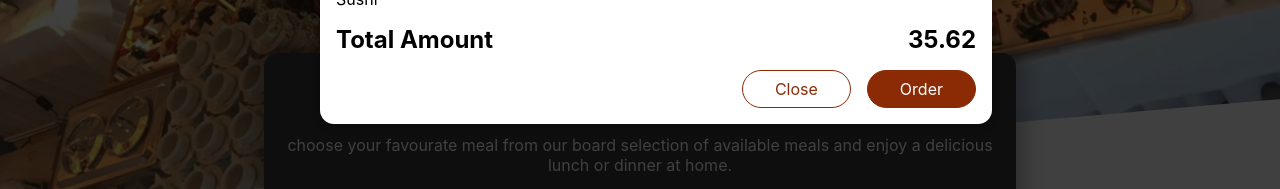
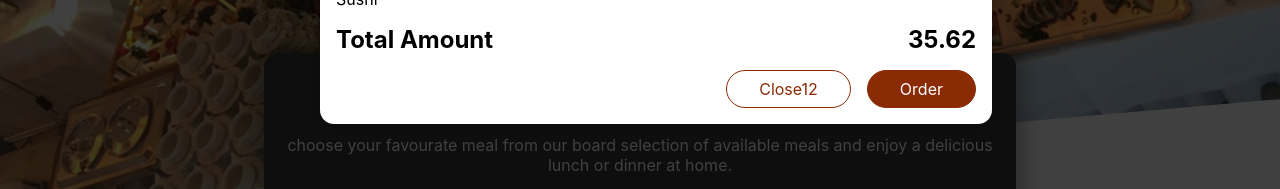
Before and after one commit to SatishGwl/Food-Order-App, a React (Create React App) app: page / in a window 1280 px wide. Shown: the part 187-376 px from the top of the page. Built offline with nearby package versions, Linux system fonts and the light colour scheme.

Commit message:
managing cart and modal state

```diff
--- a/src/App.js
+++ b/src/App.js
@@ -1,4 +1,4 @@
-import React, {Fragment} from 'react';
+import React, {Fragment, useState} from 'react';
 import Header from './components/Layout/Header';
 import Meals from './components/Meals/Meals';
 import Cart from './components/Cart/Cart'
@@ -6,10 +6,19 @@
 import './App.css';
 
 const App = ()=> {
+ const [cartIsShown, setCartIsShown] = useState('false');
+
+ const showCartHandler = () => {
+  setCartIsShown(true);
+ };
+
+ const hideCartHandler = ()=> {
+   setCartIsShown(false);
+ };
   return (
     <Fragment>
-      <Cart/>
-      <Header/>
+      { cartIsShown && <Cart onClose={hideCartHandler}/>}
+      <Header onShowCart={showCartHandler}/>
     <main>
       <Meals/>
     </main>
--- a/src/components/Cart/Cart.js
+++ b/src/components/Cart/Cart.js
@@ -11,14 +11,14 @@
   );
 
   return (
-    <Modal>
+    <Modal onClose={props.onClose}>
       {cartItems}
       <div className={classes.total}>
         <span>Total Amount</span>
         <span>35.62</span>
       </div>
       <div className={classes.actions}>
-        <button className={classes['button--alt']}>Close</button>
+        <button className={classes['button--alt']} onClick={props.onClose}>Close12</button>
         <button className={classes.button}>Order</button>
       </div>
     </Modal>
--- a/src/components/Layout/Header.js
+++ b/src/components/Layout/Header.js
@@ -6,7 +6,7 @@
     return <Fragment>
         <header className={classes.header}>
             <h1>Meals</h1>
-            <HeaderCartButton/>
+            <HeaderCartButton onClick={props.onShowCart}/>
         </header>
         <div className={classes['main-image']}>
             <img src={mealsImage} alt="A table full of delicious food!"/>
--- a/src/components/Layout/HeaderCartButton.js
+++ b/src/components/Layout/HeaderCartButton.js
@@ -3,7 +3,7 @@
 
 const HeaderCartButton = (props) => {
   return (
-    <button className={classes.button}>
+    <button className={classes.button} onClick={props.onClick}>
       <span className={classes.icon}>
         <CartIcon />
       </span>
--- a/src/components/UI/Modal.js
+++ b/src/components/UI/Modal.js
@@ -4,13 +4,13 @@
 import classes from './Modal.module.css';
 
 const Backdrop = (props) => {
-  return <div className={classes.backdrop} />;
+  return <div className={classes.backdrop} onClick={props.onClose}/>;
 };
 
 const ModalOverlay = (props) => {
   return (
     <div className={classes.modal}>
-      <div className={classes.content}>{props.children}</div>
+      <div className={classes.content} onClick={props.onClose}>{props.children}</div>
     </div>
   );
 };
@@ -20,7 +20,7 @@
 const Modal = (props) => {
   return (
     <Fragment>
-      {ReactDOM.createPortal(<Backdrop />, portalElement)}
+      {ReactDOM.createPortal(<Backdrop onClose={props.onClose}/>, portalElement)}
       {ReactDOM.createPortal(
         <ModalOverlay>{props.children}</ModalOverlay>,
         portalElement
```
